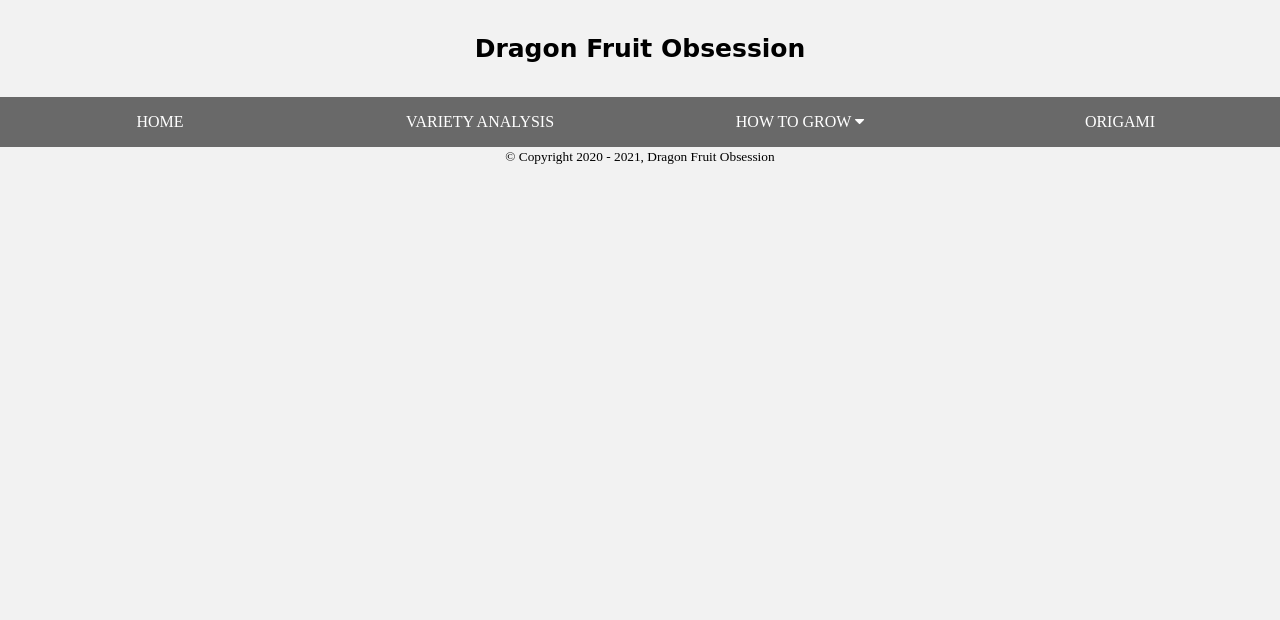
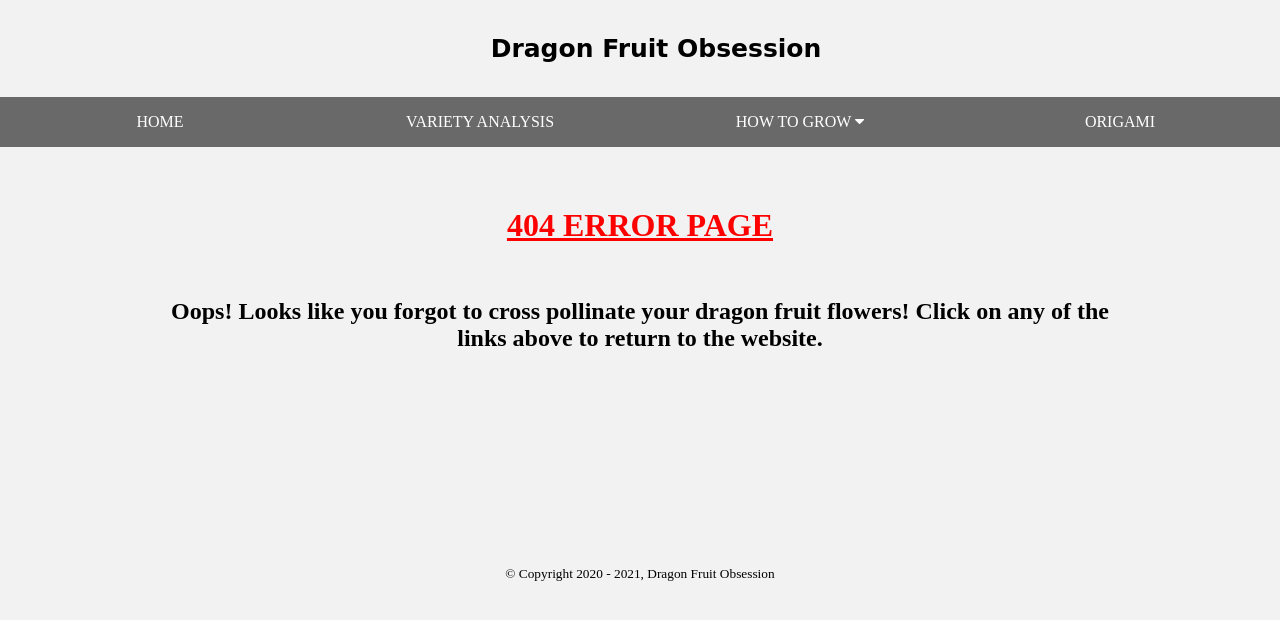
Before and after one commit to DragonFruitObsession/dragonfruitobsession.github.io, a PHP site: page /404.html in a window 1280 px wide. Shown: the top 620 px of the page. Run offline with PHP 8.4, Linux system fonts and the light colour scheme; some web fonts are replaced.

Commit message:
404 Error Page

```diff
--- a/404.html
+++ b/404.html
@@ -1,7 +1,7 @@
 <!DOCTYPE html>
 <html>
 <title>404 Error Page - Dragon Fruit Obsession</title>
-<link href="Variety Analysis.css" type="text/css" rel="stylesheet">
+<link href="Website/Origami/Origami.css" type="text/css" rel="stylesheet">
 <link href="https://fonts.googleapis.com/css2?family=Sansita+Swashed:wght@300;400&display=swap" rel="stylesheet">
 <link rel="stylesheet" href="https://cdnjs.cloudflare.com/ajax/libs/font-awesome/4.7.0/css/font-awesome.min.css">
 <link href="Navigation.css" type="text/css" rel="stylesheet">
@@ -36,9 +36,27 @@
 
 
 <body>
+<h1 class="error"><u>404 ERROR PAGE</u></h1>
+<h2 class="message">Oops! Looks like you forgot to cross pollinate your dragon fruit flowers!
+  Click on any of the links above to return to the website.</h2>
+
+
   <div class="copyright">
     <small>&copy; Copyright 2020 - 2021, Dragon Fruit Obsession</small>
   </div>
 </body>
 
 </html>
+
+<style>
+.error {
+  padding-top: 5%;
+  text-align: center;
+  color: red;
+}
+
+  .message {
+    padding: 2.5% 12% 15% 12%;
+    text-align: center;
+  }
+</style>
--- a/DF style.css
+++ b/DF style.css
@@ -75,9 +75,3 @@ img {
     width: 100%;
   }
 }
-
-.copyright {
-  width: 100%;
-  text-align: center;
-  padding-bottom: 20px;
-}
--- a/Navigation.css
+++ b/Navigation.css
@@ -146,3 +146,10 @@ body {
     padding-bottom: 200px;
   }
 }
+
+/* Copyright */
+.copyright {
+  width: 100%;
+  text-align: center;
+  padding-bottom: 20px;
+}
```
